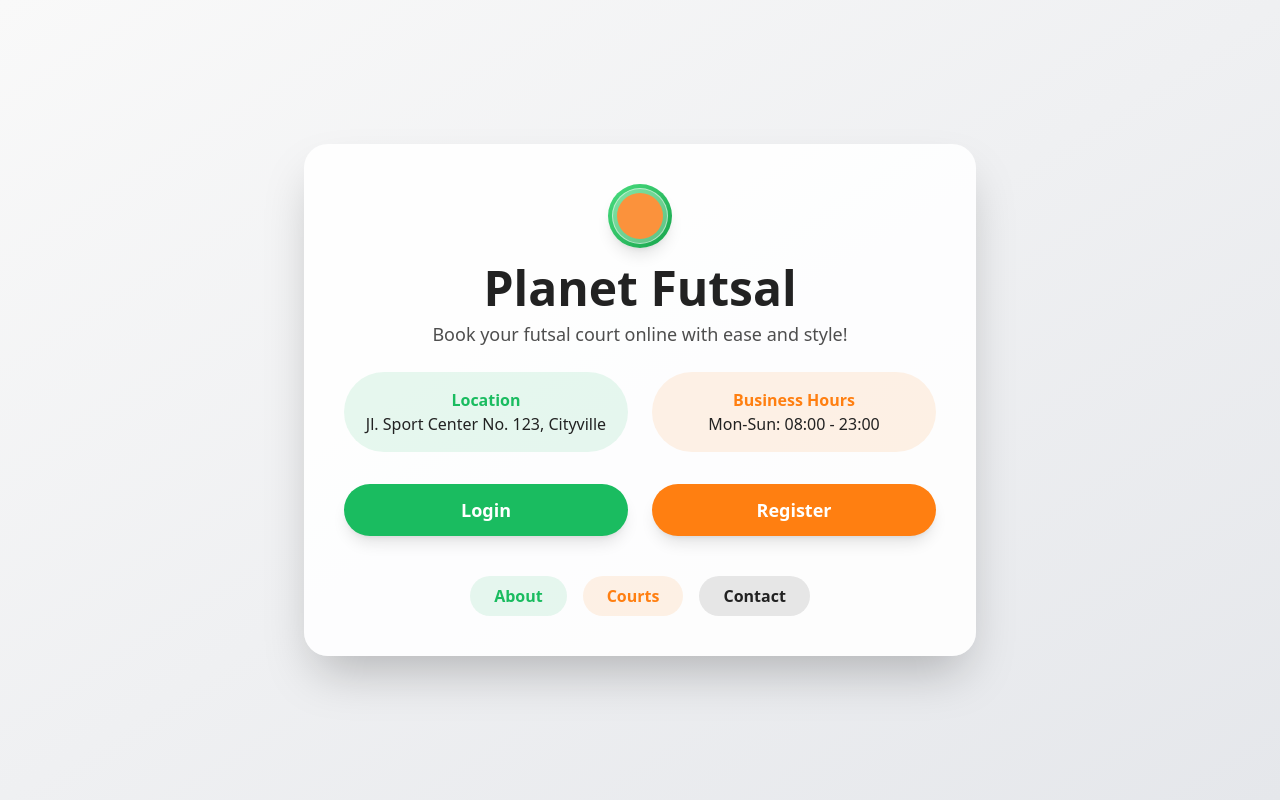
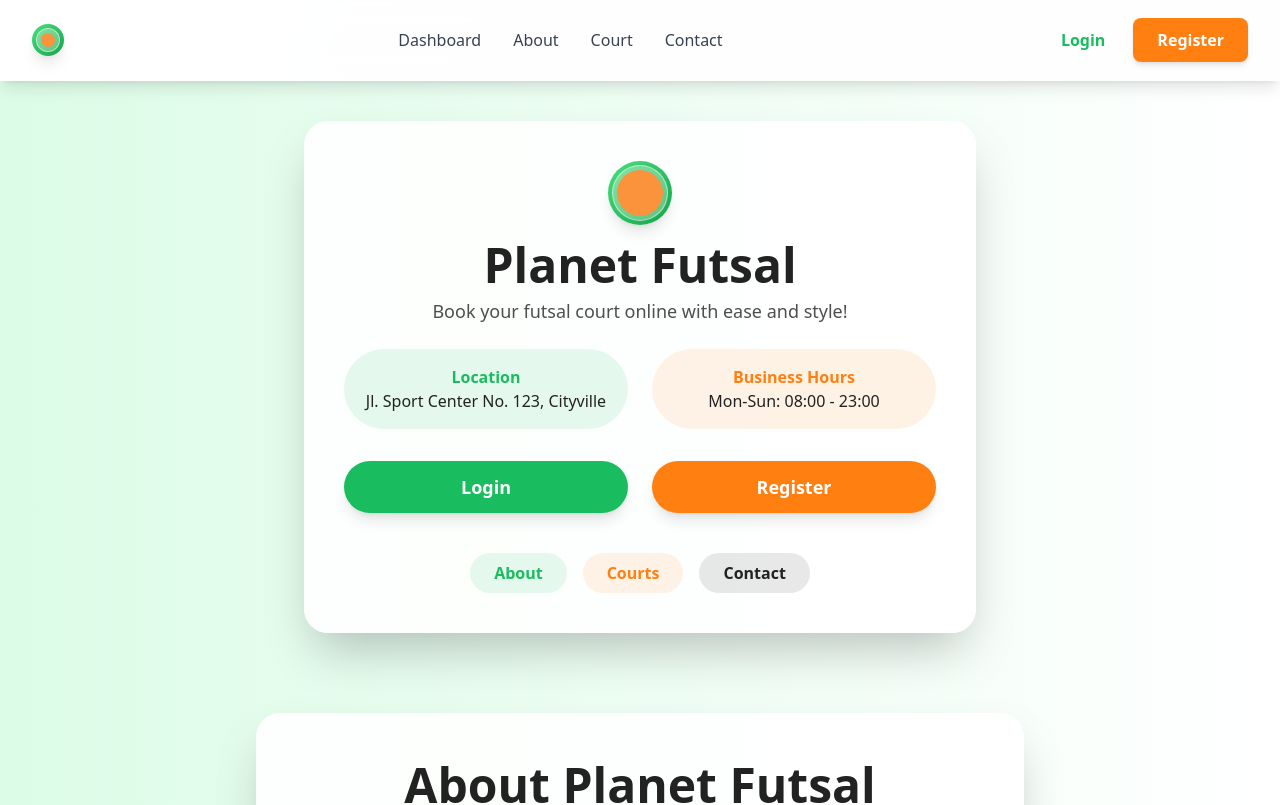
Before and after one commit to abyazaja/P-Booking, a React (Vite) app: page / in a window 1280 px wide. Shown: the top 805 px of the page. Built offline with nearby package versions, Linux system fonts and the light colour scheme.

Commit message:
Background change

```diff
--- a/src/App.css
+++ b/src/App.css
@@ -1,9 +1,11 @@
 #root {
-  max-width: 1280px;
-  margin: 0 auto;
-  padding: 2rem;
+  width: 100vw;
+  height: 100vh;
+  padding: 0;
+  margin: 0;
   text-align: center;
 }
+
 
 .logo {
   height: 6em;
--- a/src/App.jsx
+++ b/src/App.jsx
@@ -18,10 +18,10 @@ import AuthLayout from './layouts/AuthLayout';
 import GuestLayout from './layouts/GuestLayout';
 import GuestDashboard from './pages/GuestDashboard';
 import Forgot from './pages/auth/Forgot';
+
 function App() {
   return (
     <Routes>
-      <Route path="/" element={<Homepage />}/>
         <Route element={<MainLayout/>}>
 
         </Route>
@@ -34,7 +34,7 @@ function App() {
           <Route path="/about" element={<About />} />
           <Route path="/courts" element={<Courts />} />
           <Route path="/contact" element={<Contact />} />
-          <Route path="/GuestDashboard" element={<GuestDashboard/>}></Route>
+          <Route path="/" element={<GuestDashboard/>}></Route>
         </Route>
 
 
--- a/src/layouts/GuestLayout.jsx
+++ b/src/layouts/GuestLayout.jsx
@@ -9,10 +9,11 @@ export default function GuestLayout() {
       <div id="layout-wrapper" className="flex flex-col flex-1 w-full">
         <Navbar />
 
-          <div className="w-full px-4 sm:px-6 lg:px-8">
-            <Outlet />
-          </div>
-          <Footer />
+        <div className="w-screen min-h-screen">
+          <Outlet />
+        </div>
+
+        <Footer />
 
       </div>
     </div>
--- a/src/pages/GuestDashboard.jsx
+++ b/src/pages/GuestDashboard.jsx
@@ -1,43 +1,40 @@
-import React from 'react';
-import HomePage from './Homepage';
-import About from './About';
-import Contact from './Contact';
-import Court from './Courts';
-import Footer from '../components/Footer';
-import Navbar from '../components/Navbar';
+import React from "react";
+import HomePage from "./Homepage";
+import About from "./About";
+import Contact from "./Contact";
+import Court from "./Courts";
+import Footer from "../components/Footer";
+import Navbar from "../components/Navbar";
 //import CekMember from './cekmembers';
 
 export default function LandingPage() {
   return (
     <>
-
       {/* Home Section */}
       <section className="bg-gradient-to-r from-green-100 to-white py-10">
         <HomePage />
       </section>
 
       {/* About Section */}
-      <section className="bg-white py-16">
+      <section className="bg-gradient-to-r from-green-100 to-white py-10">
         <div className="w-full mx-auto px-4">
           <About />
         </div>
       </section>
 
       {/* Court Section */}
-      <section className="bg-white py-16">
+      <section className="bg-gradient-to-r from-green-100 to-white py-10">
         <div className="w-full mx-auto px-4 text-center">
           <Court />
         </div>
       </section>
 
       {/* Contact Section */}
-      <section className="bg-white py-16 border-t">
+      <section className="bg-gradient-to-r from-green-100 to-white py-10">
         <div className="w-full mx-auto px-4">
           <Contact />
         </div>
       </section>
-
-
     </>
   );
 }
```
